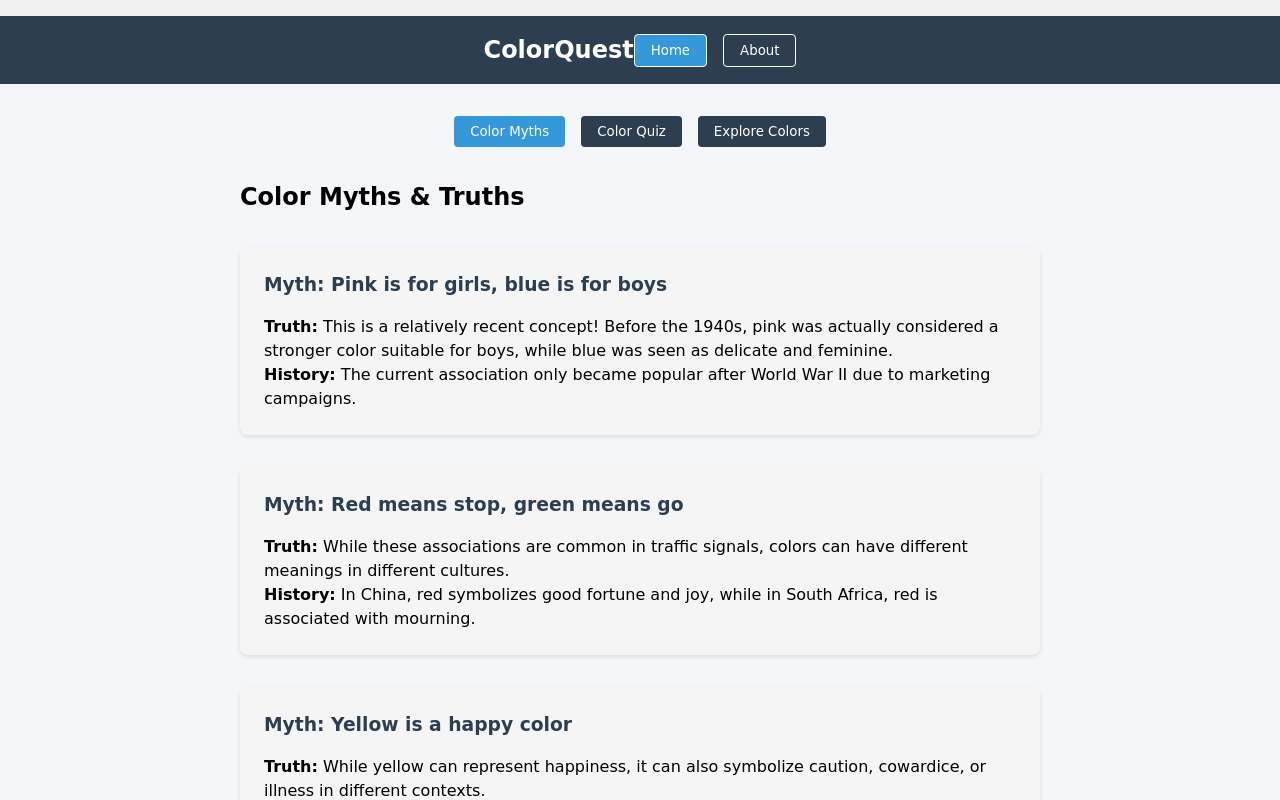
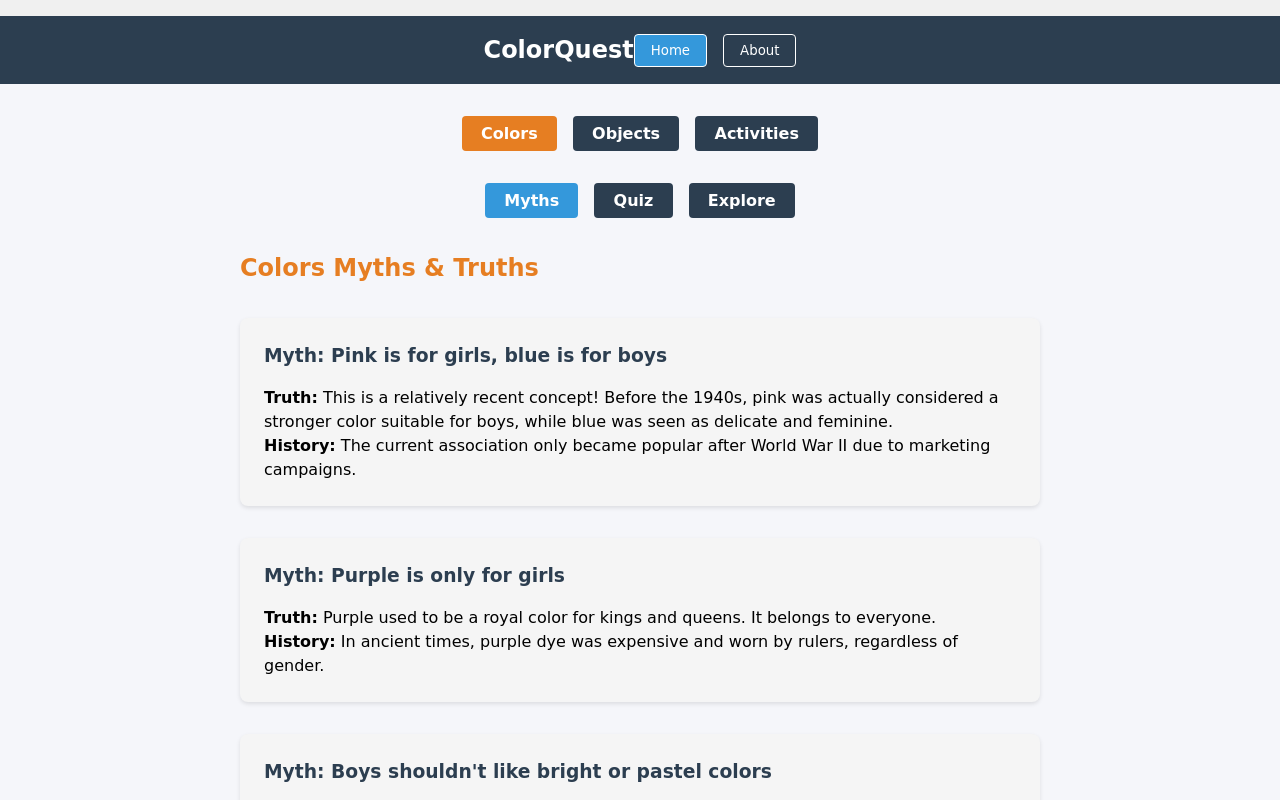
Before and after one commit to alyssagabrie/colorquest, a React (Vite) app: page / in a window 1280 px wide. Shown: the top 800 px of the page. Built offline with nearby package versions, Linux system fonts and the light colour scheme.

Commit message:
Add more myths, quiz questions, and prompts for all categories

```diff
--- a/src/App.tsx
+++ b/src/App.tsx
@@ -12,11 +12,22 @@ interface QuizQuestion {
   explanation: string;
 }
 
+// Data for Colors
 const colorMyths = [
   {
     myth: "Pink is for girls, blue is for boys",
     truth: "This is a relatively recent concept! Before the 1940s, pink was actually considered a stronger color suitable for boys, while blue was seen as delicate and feminine.",
     history: "The current association only became popular after World War II due to marketing campaigns."
+  },
+  {
+    myth: "Purple is only for girls",
+    truth: "Purple used to be a royal color for kings and queens. It belongs to everyone.",
+    history: "In ancient times, purple dye was expensive and worn by rulers, regardless of gender."
+  },
+  {
+    myth: "Boys shouldn't like bright or pastel colors",
+    truth: "Colors don't have feelings. Liking soft or bright colors doesn't say anything about your gender.",
+    history: "In the 1800s, pastel colors were considered fashionable for all children."
   },
   {
     myth: "Red means stop, green means go",
@@ -30,7 +41,7 @@ const colorMyths = [
   }
 ];
 
-const quizQuestions: QuizQuestion[] = [
+const colorQuizQuestions: QuizQuestion[] = [
   {
     question: "Which color was traditionally associated with boys in the early 1900s?",
     options: ["Blue", "Pink", "Green", "Yellow"],
@@ -63,14 +74,205 @@ const quizQuestions: QuizQuestion[] = [
   }
 ];
 
+const colorExplore = [
+  "Colors can affect our mood and emotions.",
+  "Different cultures see colors differently.",
+  "There are no 'boy colors' or 'girl colors' - colors are for everyone!",
+  "Some people can see more colors than others (tetrachromacy).",
+  "Colors can have different meanings in different contexts.",
+  "Why do you think some colors are called 'boy' colors and some 'girl' colors?",
+  "What's your favorite color? Has anyone ever said it's not for your gender?",
+  "Can colors have feelings? Why or why not?"
+];
+
+// Data for Objects
+const objectMyths = [
+  {
+    myth: "Dolls are for girls, trucks are for boys",
+    truth: "Toys are for everyone! Playing with dolls can help all children develop empathy and social skills, and trucks are fun for anyone who likes to build or imagine.",
+    history: "Toy marketing in the 20th century started to target toys by gender, but before that, children played with all kinds of toys."
+  },
+  {
+    myth: "Only boys play with building sets",
+    truth: "Building sets help all children learn problem-solving and creativity, regardless of gender.",
+    history: "Many famous female engineers and architects played with building sets as children."
+  },
+  {
+    myth: "Kitchen toys are only for girls",
+    truth: "Everyone needs to eat! Cooking toys help all kids learn important life skills.",
+    history: "Many of the world's best chefs are men—cooking is for everyone."
+  },
+  {
+    myth: "Superheroes are just for boys",
+    truth: "Anyone can be strong and brave. There are many amazing girl superheroes too!",
+    history: "Comic books have featured female superheroes like Wonder Woman since the 1940s."
+  }
+];
+
+const objectQuizQuestions: QuizQuestion[] = [
+  {
+    question: "Can boys play with dolls?",
+    options: ["Yes", "No"],
+    correctAnswer: 0,
+    explanation: "Absolutely! Dolls help all children learn empathy and care."
+  },
+  {
+    question: "Are building sets only for boys?",
+    options: ["Yes", "No"],
+    correctAnswer: 1,
+    explanation: "No! Building sets are for everyone and help develop creativity."
+  },
+  {
+    question: "Who can play with kitchen toys?",
+    options: ["Only girls", "Everyone", "Only boys", "Only adults"],
+    correctAnswer: 1,
+    explanation: "Everyone needs to learn how to cook! Kitchen toys help all children learn important life skills."
+  },
+  {
+    question: "Can girls be superheroes?",
+    options: ["Yes", "No"],
+    correctAnswer: 0,
+    explanation: "Yes! There are many amazing female superheroes like Wonder Woman, Captain Marvel, and Black Widow."
+  }
+];
+
+const objectExplore = [
+  "Many famous chefs (men and women) played with kitchen sets as kids.",
+  "Girls and boys can both enjoy sports equipment, dolls, and building sets.",
+  "Toys are tools for learning and fun, not for enforcing stereotypes.",
+  "Have you ever wanted to play with a toy but felt like it wasn't 'for you'? Why?",
+  "What makes a toy fun to play with, not who it's made for?",
+  "Do you think toy stores should be organized by gender?"
+];
+
+// Data for Activities
+const activityMyths = [
+  {
+    myth: "Ballet is for girls, football is for boys",
+    truth: "Anyone can enjoy dance or sports! Many famous male athletes have taken ballet to improve their strength and balance.",
+    history: "Gendered activities are a modern invention. Historically, both boys and girls participated in a variety of activities."
+  },
+  {
+    myth: "Girls don't like science or math",
+    truth: "Girls and boys are equally capable in all subjects. Interests are personal, not gendered.",
+    history: "There are many famous female scientists and mathematicians throughout history."
+  },
+  {
+    myth: "Only boys are good at video games",
+    truth: "Anyone can be good at games with practice and passion.",
+    history: "Girls and women have made huge contributions to the gaming industry."
+  },
+  {
+    myth: "Boys shouldn't take art or drama classes",
+    truth: "Creative expression is for everyone. Some of the world's best actors and artists are men.",
+    history: "Art and storytelling have been shared by all people throughout history."
+  }
+];
+
+const activityQuizQuestions: QuizQuestion[] = [
+  {
+    question: "Can boys do ballet?",
+    options: ["Yes", "No"],
+    correctAnswer: 0,
+    explanation: "Yes! Ballet is for everyone and helps with strength and coordination."
+  },
+  {
+    question: "Are girls good at science?",
+    options: ["Yes", "No"],
+    correctAnswer: 0,
+    explanation: "Yes! Girls and boys can both excel in science."
+  },
+  {
+    question: "Can girls be good at video games?",
+    options: ["Yes", "No"],
+    correctAnswer: 0,
+    explanation: "Yes! Many professional gamers are women, and anyone can be good at games with practice."
+  },
+  {
+    question: "Should boys be allowed to take art classes?",
+    options: ["Yes", "No"],
+    correctAnswer: 0,
+    explanation: "Yes! Art is for everyone, and many famous artists are men."
+  }
+];
+
+const activityExplore = [
+  "Many male football players take ballet to improve their agility.",
+  "Girls have won top awards in math and science competitions.",
+  "Activities are for everyone, regardless of gender.",
+  "What activities do you enjoy that others might not expect?",
+  "Why do you think people try to label activities by gender?",
+  "How can we make sure everyone feels welcome to join any activity?"
+];
+
+const categories = [
+  { key: 'colors', label: 'Colors' },
+  { key: 'objects', label: 'Objects' },
+  { key: 'activities', label: 'Activities' }
+] as const;
+
+type CategoryKey = typeof categories[number]['key'];
+type SectionKey = 'myths' | 'quiz' | 'explore';
+
 function App() {
   const [selectedColor, setSelectedColor] = useState<string | null>(null)
   const [currentPage, setCurrentPage] = useState<'home' | 'about'>('home')
-  const [currentSection, setCurrentSection] = useState<'myths' | 'quiz' | 'explore'>('myths');
+  const [currentCategory, setCurrentCategory] = useState<CategoryKey>('colors');
+  const [currentSection, setCurrentSection] = useState<SectionKey>('myths');
   const [currentQuestion, setCurrentQuestion] = useState(0);
   const [score, setScore] = useState(0);
   const [showExplanation, setShowExplanation] = useState(false);
 
+  // Data selection based on category
+  const getMyths = () => {
+    if (currentCategory === 'colors') return colorMyths;
+    if (currentCategory === 'objects') return objectMyths;
+    if (currentCategory === 'activities') return activityMyths;
+    return [];
+  };
+  const getQuiz = () => {
+    if (currentCategory === 'colors') return colorQuizQuestions;
+    if (currentCategory === 'objects') return objectQuizQuestions;
+    if (currentCategory === 'activities') return activityQuizQuestions;
+    return [];
+  };
+  const getExplore = () => {
+    if (currentCategory === 'colors') return colorExplore;
+    if (currentCategory === 'objects') return objectExplore;
+    if (currentCategory === 'activities') return activityExplore;
+    return [];
+  };
+
+  const handleAnswer = (selectedOption: number) => {
+    if (selectedOption === getQuiz()[currentQuestion].correctAnswer) {
+      setScore(score + 1);
+    }
+    setShowExplanation(true);
+  };
+
+  const nextQuestion = () => {
+    if (currentQuestion < getQuiz().length - 1) {
+      setCurrentQuestion(currentQuestion + 1);
+      setShowExplanation(false);
+    }
+  };
+
+  // Reset quiz when category or section changes
+  const handleSectionChange = (section: SectionKey) => {
+    setCurrentSection(section);
+    setCurrentQuestion(0);
+    setScore(0);
+    setShowExplanation(false);
+  };
+  const handleCategoryChange = (category: CategoryKey) => {
+    setCurrentCategory(category);
+    setCurrentSection('myths');
+    setCurrentQuestion(0);
+    setScore(0);
+    setShowExplanation(false);
+  };
+
+  // Color data for color cards
   const colors = [
     {
       name: 'Red',
@@ -128,20 +330,6 @@ function App() {
     }
   ]
 
-  const handleAnswer = (selectedOption: number) => {
-    if (selectedOption === quizQuestions[currentQuestion].correctAnswer) {
-      setScore(score + 1);
-    }
-    setShowExplanation(true);
-  };
-
-  const nextQuestion = () => {
-    if (currentQuestion < quizQuestions.length - 1) {
-      setCurrentQuestion(currentQuestion + 1);
-      setShowExplanation(false);
-    }
-  };
-
   return (
     <div className="app">
       <nav style={{
@@ -192,53 +380,82 @@ function App() {
       <main style={{ maxWidth: '1200px', margin: '0 auto', padding: '0 1rem', minHeight: 'calc(100vh - 200px)' }}>
         {currentPage === 'home' ? (
           <>
-            <div style={{ marginBottom: '2rem' }}>
-              <div style={{ display: 'flex', gap: '1rem', justifyContent: 'center', marginBottom: '2rem' }}>
+            {/* Category Navigation */}
+            <div style={{ marginBottom: '2rem', display: 'flex', gap: '1rem', justifyContent: 'center' }}>
+              {categories.map(cat => (
                 <button
-                  onClick={() => setCurrentSection('myths')}
+                  key={cat.key}
+                  onClick={() => handleCategoryChange(cat.key)}
+                  style={{
+                    backgroundColor: currentCategory === cat.key ? '#e67e22' : '#2c3e50',
+                    color: 'white',
+                    border: 'none',
+                    padding: '0.5rem 1.2rem',
+                    borderRadius: '4px',
+                    cursor: 'pointer',
+                    fontWeight: 'bold',
+                    fontSize: '1rem'
+                  }}
+                >
+                  {cat.label}
+                </button>
+              ))}
+            </div>
+
+            {/* Section Navigation */}
+            <div style={{ marginBottom: '2rem', display: 'flex', gap: '1rem', justifyContent: 'center' }}>
+              <button
+                onClick={() => handleSectionChange('myths')}
                 style={{
                   backgroundColor: currentSection === 'myths' ? '#3498db' : '#2c3e50',
                   color: 'white',
                   border: 'none',
-                    padding: '0.5rem 1rem',
+                  padding: '0.5rem 1.2rem',
+                  borderRadius: '4px',
                   cursor: 'pointer',
-                    borderRadius: '4px'
+                  fontWeight: 'bold',
+                  fontSize: '1rem'
                 }}
               >
-                  Color Myths
+                Myths
               </button>
               <button
-                  onClick={() => setCurrentSection('quiz')}
+                onClick={() => handleSectionChange('quiz')}
                 style={{
                   backgroundColor: currentSection === 'quiz' ? '#3498db' : '#2c3e50',
                   color: 'white',
                   border: 'none',
-                    padding: '0.5rem 1rem',
+                  padding: '0.5rem 1.2rem',
+                  borderRadius: '4px',
                   cursor: 'pointer',
-                    borderRadius: '4px'
+                  fontWeight: 'bold',
+                  fontSize: '1rem'
                 }}
               >
-                  Color Quiz
+                Quiz
               </button>
               <button
-                  onClick={() => setCurrentSection('explore')}
+                onClick={() => handleSectionChange('explore')}
                 style={{
                   backgroundColor: currentSection === 'explore' ? '#3498db' : '#2c3e50',
                   color: 'white',
                   border: 'none',
-                    padding: '0.5rem 1rem',
+                  padding: '0.5rem 1.2rem',
+                  borderRadius: '4px',
                   cursor: 'pointer',
-                    borderRadius: '4px'
+                  fontWeight: 'bold',
+                  fontSize: '1rem'
                 }}
               >
-                  Explore Colors
+                Explore
               </button>
             </div>
 
+            {/* Section Content */}
             {currentSection === 'myths' && (
               <section className="myths-section">
-                  <h2>Color Myths & Truths</h2>
-                  {colorMyths.map((myth, index) => (
+                <h2 style={{ color: '#e67e22' }}>{categories.find(c => c.key === currentCategory)?.label} Myths & Truths</h2>
+                {getMyths().map((myth, index) => (
                   <div key={index} className="myth-card">
                     <h3>Myth: {myth.myth}</h3>
                     <p><strong>Truth:</strong> {myth.truth}</p>
@@ -250,13 +467,13 @@ function App() {
 
             {currentSection === 'quiz' && (
               <section className="quiz-section">
-                  <h2>Color Quiz</h2>
-                  {currentQuestion < quizQuestions.length ? (
+                <h2 style={{ color: '#e67e22' }}>{categories.find(c => c.key === currentCategory)?.label} Quiz</h2>
+                {currentQuestion < getQuiz().length ? (
                   <div className="quiz-card">
-                      <h3>Question {currentQuestion + 1} of {quizQuestions.length}</h3>
-                      <p>{quizQuestions[currentQuestion].question}</p>
+                    <h3>Question {currentQuestion + 1} of {getQuiz().length}</h3>
+                    <p>{getQuiz()[currentQuestion].question}</p>
                     <div className="options">
-                        {quizQuestions[currentQuestion].options.map((option, index) => (
+                      {getQuiz()[currentQuestion].options.map((option, index) => (
                         <button
                           key={index}
                           onClick={() => handleAnswer(index)}
@@ -268,9 +485,9 @@ function App() {
                     </div>
                     {showExplanation && (
                       <div className="explanation">
-                          <p>{quizQuestions[currentQuestion].explanation}</p>
+                        <p>{getQuiz()[currentQuestion].explanation}</p>
                         <button onClick={nextQuestion}>
-                            {currentQuestion < quizQuestions.length - 1 ? 'Next Question' : 'See Results'}
+                          {currentQuestion < getQuiz().length - 1 ? 'Next Question' : 'See Results'}
                         </button>
                       </div>
                     )}
@@ -278,7 +495,7 @@ function App() {
                 ) : (
                   <div className="results">
                     <h3>Quiz Complete!</h3>
-                      <p>Your score: {score} out of {quizQuestions.length}</p>
+                    <p>Your score: {score} out of {getQuiz().length}</p>
                     <button onClick={() => {
                       setCurrentQuestion(0);
                       setScore(0);
@@ -293,21 +510,20 @@ function App() {
 
             {currentSection === 'explore' && (
               <section className="explore-section">
-                  <h2>Explore Colors</h2>
+                <h2 style={{ color: '#e67e22' }}>Explore {categories.find(c => c.key === currentCategory)?.label}</h2>
                 <div className="color-info">
-                    <h3>Did You Know?</h3>
                   <ul>
-                      <li>Colors can affect our mood and emotions</li>
-                      <li>Different cultures see colors differently</li>
-                      <li>There are no "boy colors" or "girl colors" - colors are for everyone!</li>
-                      <li>Some people can see more colors than others (tetrachromacy)</li>
-                      <li>Colors can have different meanings in different contexts</li>
+                    {getExplore().map((fact, idx) => (
+                      <li key={idx}>{fact}</li>
+                    ))}
                   </ul>
                 </div>
               </section>
             )}
-            </div>
 
+            {/* Show color cards only for Colors category */}
+            {currentCategory === 'colors' && (
+              <>
                 <div className="color-grid">
                   {colors.map(color => (
                     <ColorCard
@@ -324,6 +540,8 @@ function App() {
                   />
                 )}
               </>
+            )}
+          </>
         ) : (
           <About />
         )}
```
Lines whose indentation alone changed are shown as unchanged.
